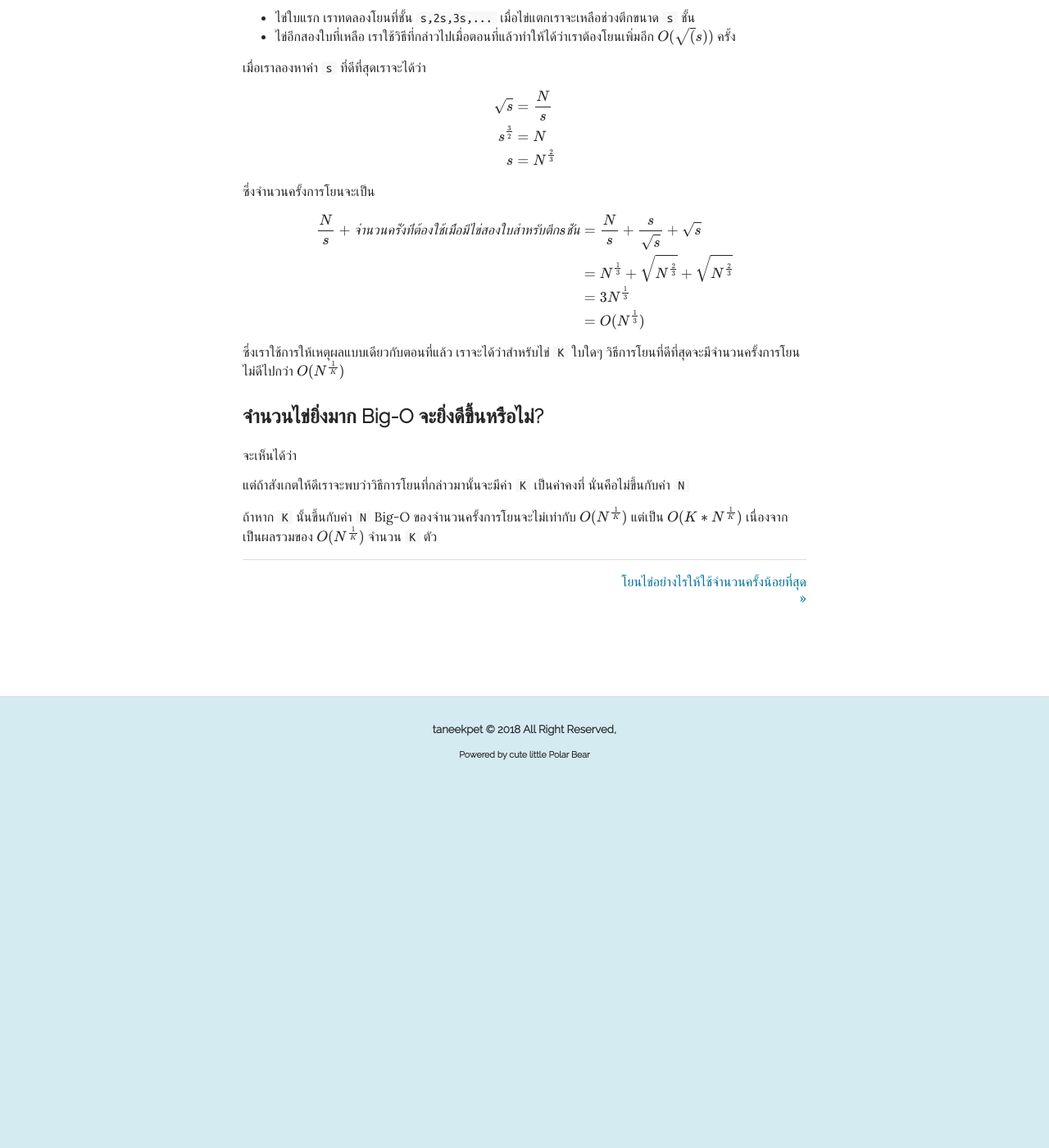
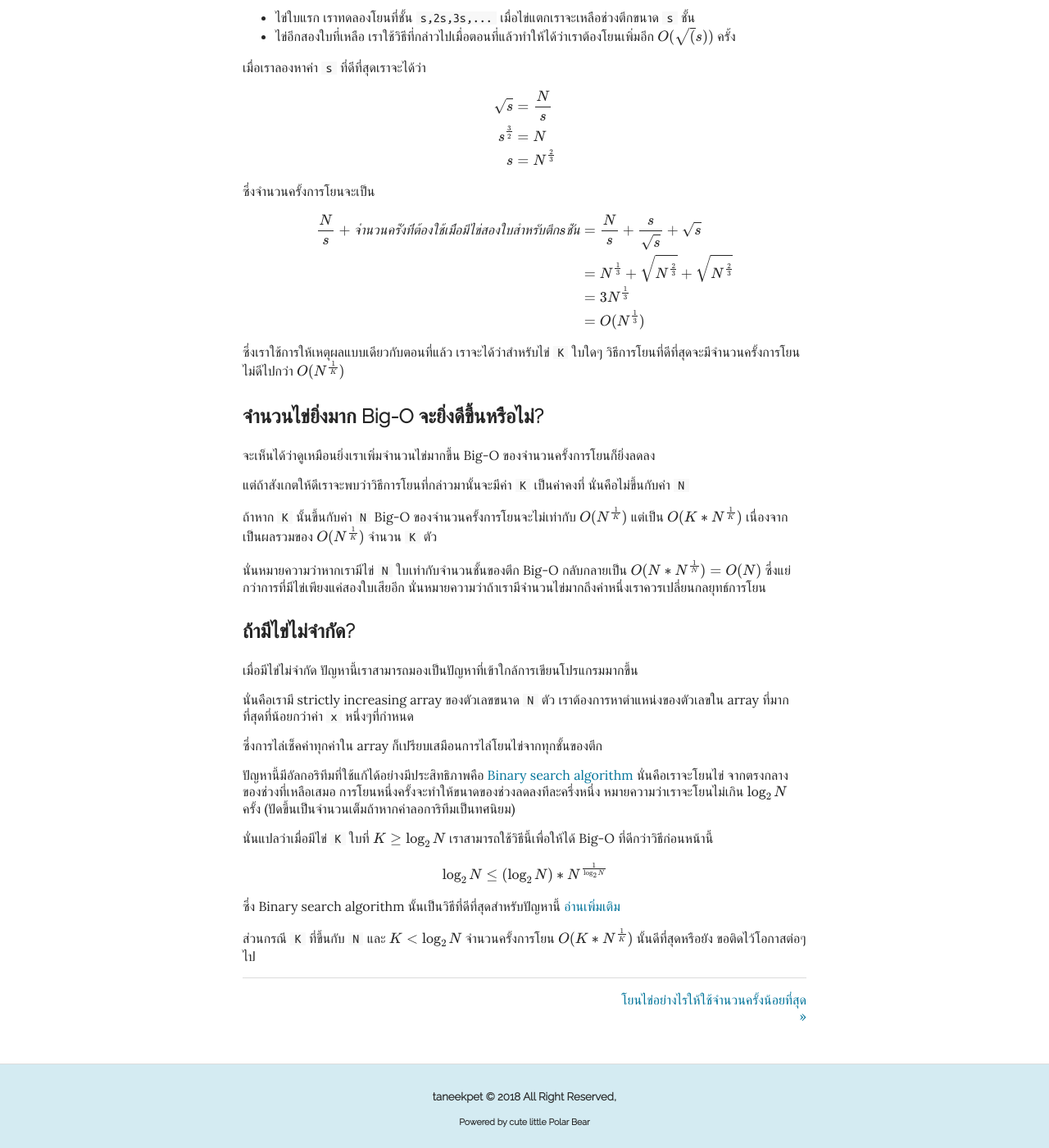
Before and after one commit to taneekpet/taneekpet.github.io, a Jekyll site: the page built from _posts/2018-09-28-throw-more-eggs.md, in a window 1280 px wide and 1400 px high, scrolled down 448 px. Shown: the whole window at 82% size. Built offline with Jekyll 4.4.1, drawn with Linux system fonts in a browser that asks for light colours; formulas are drawn with MathJax 3; before the commit the page ends 1338 px from its top, so only the background shows below that; some of the changed text lies outside the part shown.

Commit message:
new post on throw more eggs

```diff
--- a/_posts/2018-09-28-throw-more-eggs.md
+++ b/_posts/2018-09-28-throw-more-eggs.md
@@ -4,7 +4,7 @@ tags:
   - Algorithm
   - Ted-ed
   - Riddle
-date: 2018-09-29 13:00:00 +0700
+date: 2018-09-29 13:17:00 +0700
 ---
 
 จาก[ปัญหาการโยนไข่ตอนที่แล้ว][previous] เราได้ขอเท็จจริงเพิ่มมาสองข้อนั่นคือ สำหรับตึก `N` ชั้น
@@ -44,12 +44,41 @@ $$ \begin{align}
 จำนวนไข่ยิ่งมาก Big-O จะยิ่งดีขึ้นหรือไม่?
 ----
 
-จะเห็นได้ว่า
+จะเห็นได้ว่าดูเหมือนยิ่งเราเพิ่มจำนวนไข่มากขึ้น Big-O ของจำนวนครั้งการโยนก็ยิ่งลดลง
 
 แต่ถ้าสังเกตให้ดีเราจะพบว่าวิธีการโยนที่กล่าวมานั้นจะมีค่า `K` เป็นค่าคงที่ นั่นคือไม่ขึ้นกับค่า `N`
 
 ถ้าหาก `K` นั้นขึ้นกับค่า `N` Big-O ของจำนวนครั้งการโยนจะไม่เท่ากับ $$ O(N^{\frac{1}{K}}) $$
 แต่เป็น $$ O(K*N^{\frac{1}{K}}) $$ เนื่องจากเป็นผลรวมของ $$ O(N^{\frac{1}{K}}) $$ จำนวน `K` ตัว
 
+นั่นหมายความว่าหากเรามีไข่ `N` ใบเท่ากับจำนวนชั้นของตึก Big-O กลับกลายเป็น
+$$ O(N*N^{\frac{1}{N}}) = O(N) $$ ซึ่งแย่กว่าการที่มีไข่เพียงแค่สองใบเสียอีก
+นั่นหมายความว่าถ้าเรามีจำนวนไข่มากถึงค่าหนึ่งเราควรเปลี่ยนกลยุทธ์การโยน
+
+ถ้ามีไข่ไม่จำกัด?
+----
+
+เมื่อมีไข่ไม่จำกัด ปัญหานี้เราสามารถมองเป็นปัญหาที่เข้าใกล้การเขียนโปรแกรมมากขึ้น
+
+นั่นคือเรามี strictly increasing array ของตัวเลขขนาด `N` ตัว
+เราต้องการหาตำแหน่งของตัวเลขใน array ที่มากที่สุดที่น้อยกว่าค่า `x` หนึ่งๆที่กำหนด
+
+ซึ่งการไล่เช็คค่าทุกค่าใน array ก็เปรียบเสมือนการไล่โยนไข่จากทุกชั้นของตึก
+
+ปัญหานี้มีอัลกอริทึมที่ใช้แก้ได้อย่างมีประสิทธิภาพคือ [Binary search algorithm][binary] นั่นคือเราจะโยนไข่
+จากตรงกลางของช่วงที่เหลือเสมอ การโยนหนึ่งครั้งจะทำให้ขนาดของช่วงลดลงทีละครึ่งหนึ่ง
+หมายความว่าเราจะโยนไม่เกิน $$ \log_2 N $$ ครั้ง (ปัดขึ้นเป็นจำนวนเต็มถ้าหากค่าลอการิทึมเป็นทศนิยม)
+
+นั่นแปลว่าเมื่อมีไข่ `K` ใบที่ $$ K \ge \log_2 N $$ เราสามารถใช้วิธีนี้เพื่อให้ได้ Big-O ที่ดีกว่าวิธีก่อนหน้านี้
+
+$$
+  \log_2 N \le (\log_2 N)*N^{\frac{1}{\log_2 N}}
+$$
+
+ซึ่ง Binary search algorithm นั้นเป็นวิธีที่ดีที่สุดสำหรับปัญหานี้ [อ่านเพิ่มเติม][optimal]
+
+ส่วนกรณี `K` ที่ขึ้นกับ `N` และ $ K \lt \log_2 N $ จำนวนครั้งการโยน $$ O(K*N^{\frac{1}{K}}) $$ นั้นดีที่สุดหรือยัง ขอติดไว้โอกาสต่อๆไป
 
 [previous]: /throw-some-eggs.html
+[binary]: //en.wikipedia.org/wiki/Binary_search_algorithm
+[optimal]: //stackoverflow.com/questions/7578709/is-binary-search-optimal-in-worst-case
```
Also changed, not shown: _posts/2018-09-28-throw-some-eggs.md (+1 -1 lines).
